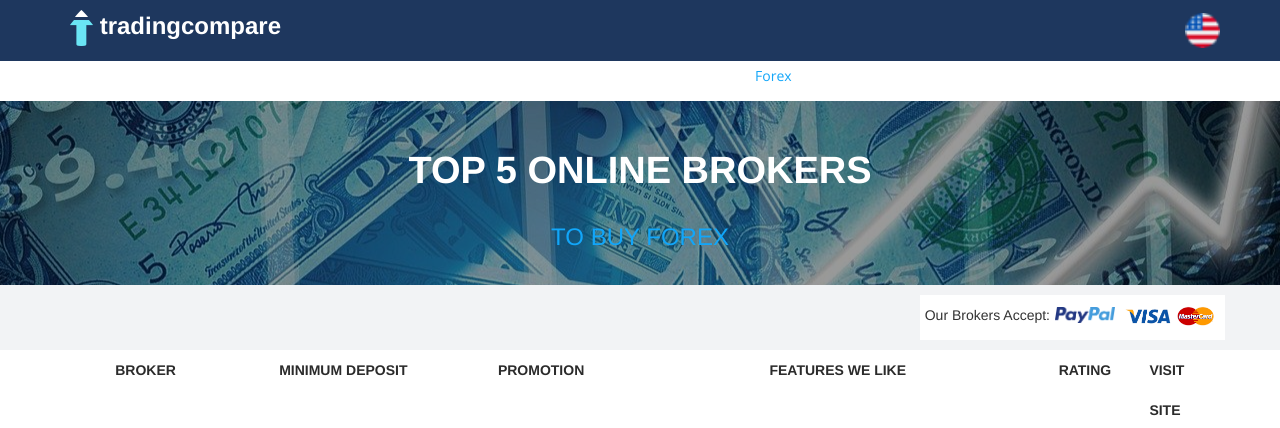
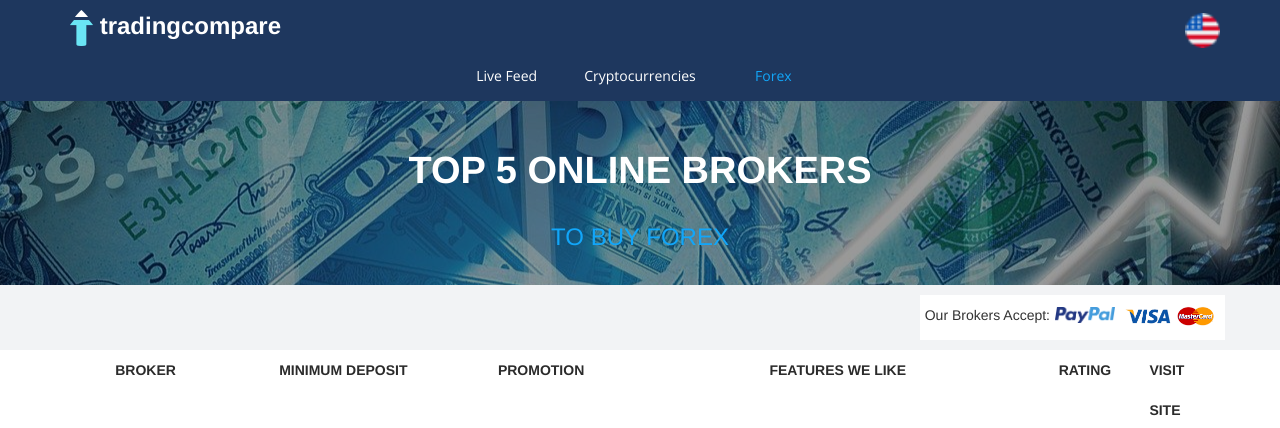
Before and after one commit to venhrun-petro/trading, a plain HTML site: page forex.html in a window 1280 px wide. Shown: the top 428 px of the page. Drawn offline with nearby package versions, Linux system fonts and the light colour scheme; a script that the page names is missing.

Commit message:
'optimization_css'

```diff
--- a/forex.html
+++ b/forex.html
@@ -14,7 +14,7 @@
     <meta name="description" content="">
     <style>
         body{margin:0;padding:0;font-family:'Open Sans', sans-serif;}
-        header{background-color:#1e375e;z-index:2;display:table;width:100%;}
+        header{background-color:#1e375e;z-index:2;display:table!important;width:100%;}
         .desctop-none{display:none;}
         .top-logo{width:auto;margin:10px 0;}
         .logo-text{color:white;font-weight:bold;font-size:24px;}
```
Also changed, not shown: index.html (+1 -1 lines).
